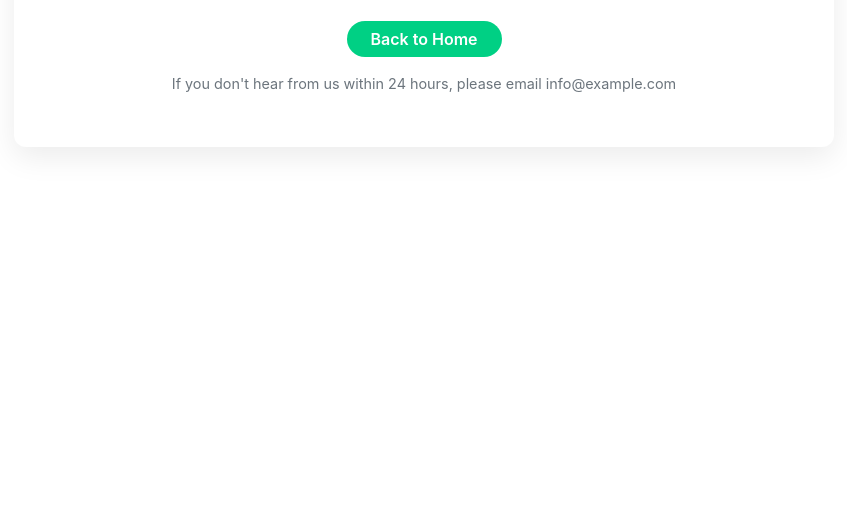
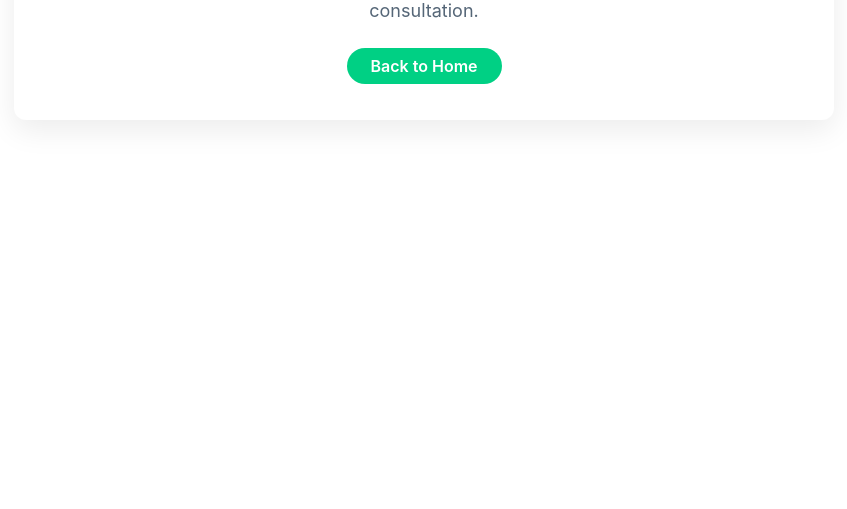
Before and after one commit to ashutoshdubey21/netlify-trading-app, a website: page thank-you.html in a window 1280 px wide. Shown: the part 291-800 px from the top of the page, without its empty margins (216-1063 px from the left). Drawn offline with nearby package versions, Linux system fonts and the light colour scheme.

Commit message:
Content updated - 2

```diff
--- a/thank-you.html
+++ b/thank-you.html
@@ -24,7 +24,6 @@
       <div class="mt-4">
         <a href="index.html" class="btn btn-primary rounded-pill px-4">Back to Home</a>
       </div>
-      <p class="mt-3 text-muted" style="font-size:0.9rem">If you don't hear from us within 24 hours, please email info@example.com</p>
     </div>
   </div>
 
```
